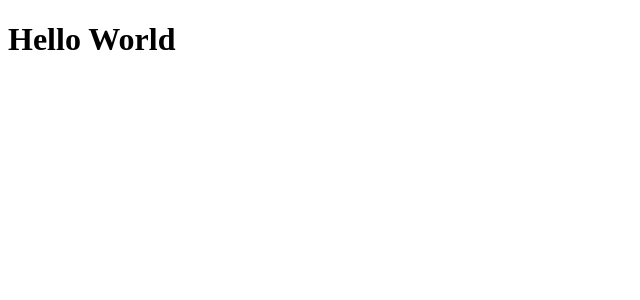
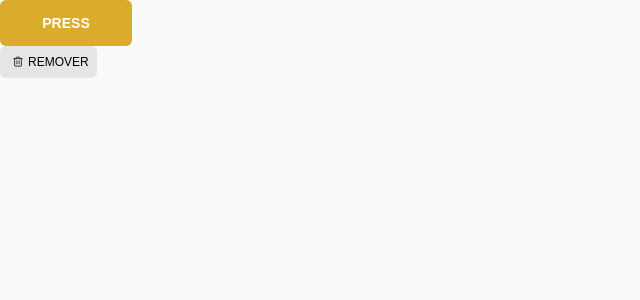
Before and after one commit to Raulbarbosa/rocket-coffee, a React (Vite) app: page / in a window 1280 px wide. Shown: the top 300 px of the page, without its empty margins (0-640 px from the left). Built offline with nearby package versions, Linux system fonts and the light colour scheme.

Commit message:
feat: button component creation

```diff
--- a/index.html
+++ b/index.html
@@ -3,6 +3,10 @@
 
 <head>
   <meta charset="UTF-8" />
+  <link rel="preconnect" href="https://fonts.googleapis.com">
+  <link rel="preconnect" href="https://fonts.gstatic.com" crossorigin>
+  <link href="https://fonts.googleapis.com/css2?family=Baloo+2:wght@700;800&family=Roboto:wght@400;700&display=swap"
+    rel="stylesheet">
   <meta name="viewport" content="width=device-width, initial-scale=1.0" />
   <title>Rocket Coffee</title>
 </head>
--- a/package.json
+++ b/package.json
@@ -16,6 +16,7 @@
     "react": "^18.2.0",
     "react-dom": "^18.2.0",
     "react-hook-form": "^7.45.4",
+    "react-router-dom": "^6.15.0",
     "styled-components": "^6.0.7",
     "zod": "^3.22.2"
   },
--- a/src/App.tsx
+++ b/src/App.tsx
@@ -1,9 +1,21 @@
+import { ThemeProvider } from 'styled-components'
 import './App.css'
+import { PrimaryButton } from './components/PrimaryButton'
+import { GlobalStyle } from './styles/global'
+import { defaultTheme } from './styles/themes/default'
+import { BrowserRouter } from 'react-router-dom'
+import { SecondaryButton } from './components/SecondaryButton'
 
 function App() {
 
   return (
-    <h1>Hello World</h1>
+    <BrowserRouter>
+      <ThemeProvider theme={defaultTheme}>
+        <PrimaryButton />
+        <SecondaryButton />
+        <GlobalStyle />
+      </ThemeProvider>
+    </BrowserRouter>
   )
 }
 
--- /dev/null
+++ b/src/components/PrimaryButton/index.tsx
@@ -0,0 +1,9 @@
+import { PrimaryButtonContainer } from "./styles";
+
+export function PrimaryButton() {
+  return (
+    <PrimaryButtonContainer>
+      Press
+    </PrimaryButtonContainer>
+  )
+}
--- /dev/null
+++ b/src/components/PrimaryButton/styles.ts
@@ -0,0 +1,25 @@
+import { styled } from "styled-components";
+
+export const PrimaryButtonContainer = styled.button`
+  display: flex;
+  justify-content: center;
+  align-items: center;
+
+  width: 132px;
+  padding: 12px 8px;
+  border-radius: 6px;
+  gap: 4px;
+
+  background: ${(props) => props.theme.colors['yellow']};
+  color: ${(props) => props.theme.colors['white']};
+
+  font-size: ${(props) => props.theme.fonts.roboto['button-g'].fontSize};
+  font-weight: ${(props) => props.theme.fonts.roboto['button-g'].fontWeight};
+  line-height: ${(props) => props.theme.fonts.roboto['button-g'].lineHeight};
+  text-transform: uppercase;
+
+  &:hover {
+    background: ${(props) => props.theme.colors['yellow-dark']};
+  }
+
+`
--- /dev/null
+++ b/src/components/SecondaryButton/index.tsx
@@ -0,0 +1,11 @@
+import { Trash } from "phosphor-react";
+import { SecondaryButtonContainer } from "./styles";
+
+export function SecondaryButton() {
+  return (
+    <SecondaryButtonContainer>
+      <Trash />
+      Remover
+    </SecondaryButtonContainer>
+  )
+}
--- /dev/null
+++ b/src/components/SecondaryButton/styles.ts
@@ -0,0 +1,30 @@
+import { styled } from "styled-components";
+
+export const SecondaryButtonContainer = styled.button`
+  display: inline-flex;
+  justify-content: center;
+  align-items: center;
+  flex-shrink: 0;
+
+  height: 32px;
+  padding: 0px 8px;
+  gap: 4px;
+  border-radius: 6px;
+
+  background: ${props => props.theme.colors['base-button']};
+
+  font-style: normal;
+  text-transform: uppercase;
+
+  font-size: ${(props) => props.theme.fonts.roboto['button-m'].fontSize};
+  font-weight: ${(props) => props.theme.fonts.roboto['button-m'].fontWeight};
+  line-height: ${(props) => props.theme.fonts.roboto['button-m'].lineHeight};
+
+  &::before {
+    content: '';
+    /* color: ${props => props.theme.colors['purple']} */
+    background: red;
+  }
+
+
+`
--- a/src/styles/global.ts
+++ b/src/styles/global.ts
@@ -8,6 +8,12 @@ export const GlobalStyle = createGlobalStyle`
       border: 0;
     }
 
+    body {
+      background: ${(props) => props.theme.colors['background']};
+      color: ${props => props.theme.colors['base-text']};
+      font-family: 'Roboto', sans-serif;
+    }
+
     html {
       font-size: 62.5%;
     }
--- a/src/styles/themes/default.ts
+++ b/src/styles/themes/default.ts
@@ -1,6 +1,6 @@
 export const defaultTheme = {
   colors: {
-    'yellow': '##DBAC2C',
+    'yellow': '#DBAC2C',
     'yellow-dark': '#C47F17',
     'yellow-light': '#F1E9C9',
 
@@ -24,68 +24,68 @@ export const defaultTheme = {
   fonts: {
     ballo2: {
       'title-xl': {
-        size: '48px',
+        fontSize: '48px',
         lineHeight: '130%',
-        wheight: 'extraBold'
+        fontWeight: 'extraBold'
       },
       'title-l': {
-        size: '32px',
+        fontSize: '32px',
         lineHeight: '130%',
-        wheight: 'extraBold'
+        fontWeight: 'extraBold'
       },
       'title-m': {
-        size: '24px',
+        fontSize: '24px',
         lineHeight: '130%',
-        wheight: 'extraBold'
+        fontWeight: 'extraBold'
       },
       'title-s': {
-        size: '20px',
+        fontSize: '20px',
         lineHeight: '130%',
-        wheight: 'bold'
+        fontWeight: 'bold'
       },
       'title-xs': {
-        size: '18px',
+        fontSize: '18px',
         lineHeight: '130%',
-        wheight: 'bold'
+        fontWeight: 'bold'
       }
 
     },
 
     roboto: {
       'text-l': {
-        size: '20px',
+        fontSize: '20px',
         lineHeight: '130%',
-        wheight: 'regular'
+        fontWeight: 'regular'
       },
       'text-m': {
-        size: '16px',
+        fontSize: '16px',
         lineHeight: '130%',
-        wheight: 'regular'
+        fontWeight: 'regular'
       },
       'text-s': {
-        size: '14px',
+        fontSize: '14px',
         lineHeight: '130%',
-        wheight: 'regular'
+        fontWeight: 'regular'
       },
       'text-xs': {
-        size: '12px',
+        fontSize: '12px',
         lineHeight: '130%',
-        wheight: 'bold'
+        fontWeight: 'bold'
       },
       'tag': {
-        size: '10px',
+        fontSize: '10px',
         lineHeight: '130%',
-        wheight: 'bold'
+        fontWeight: 'bold'
       },
       'button-g': {
-        size: '14px',
+        fontSize: '14px',
         lineHeight: '160%',
-        wheight: 'bold'
+        fontWeight: 'bold'
       },
       'button-m': {
-        size: '12px',
+        fontSize: '12px',
         lineHeight: '160%',
-        wheight: 'regular'
+        fontWeight: 'regular'
       },
     }
   }
```
Also changed, not shown: 2 other files (tests, documents, lock files or other folders).
